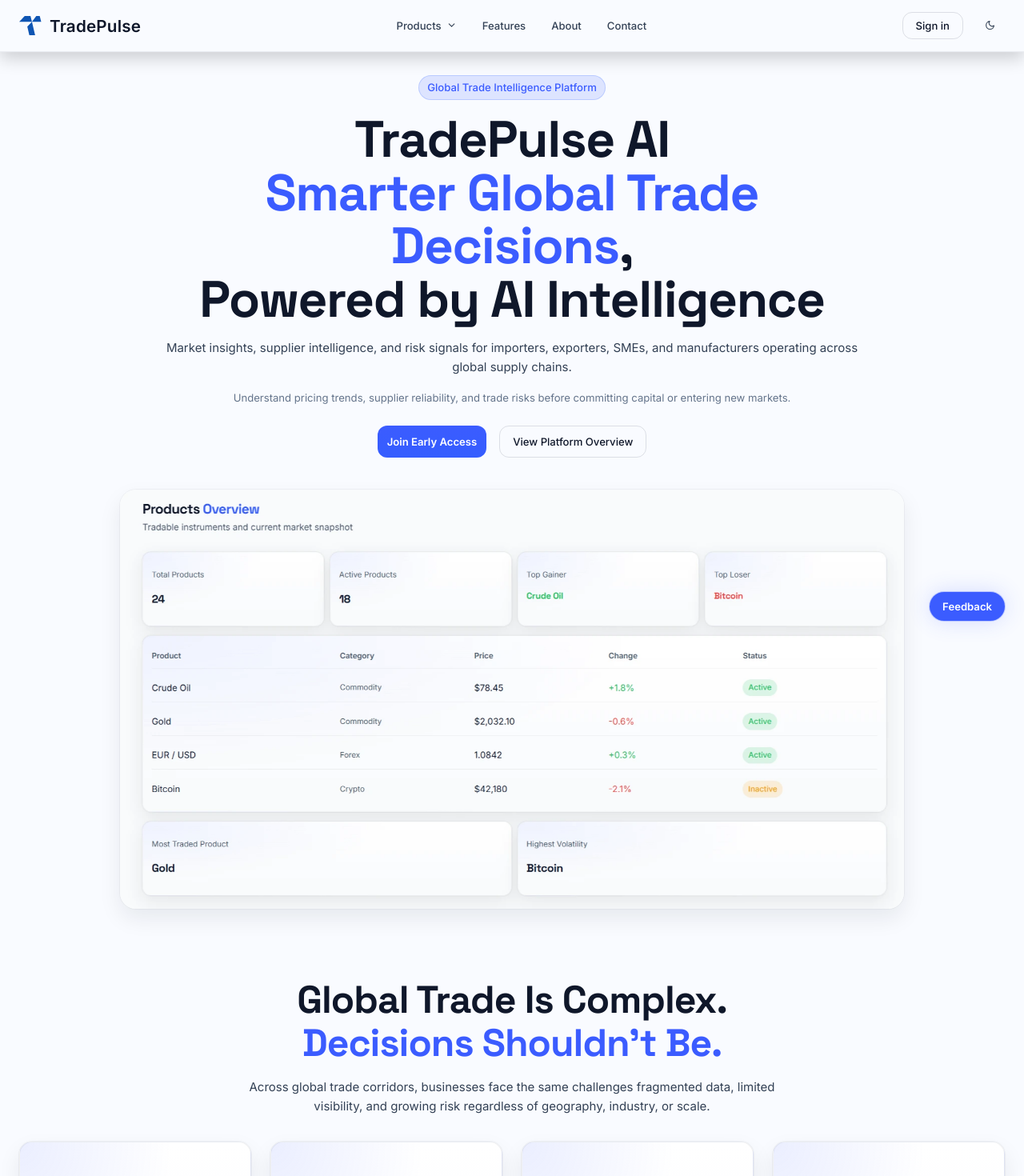
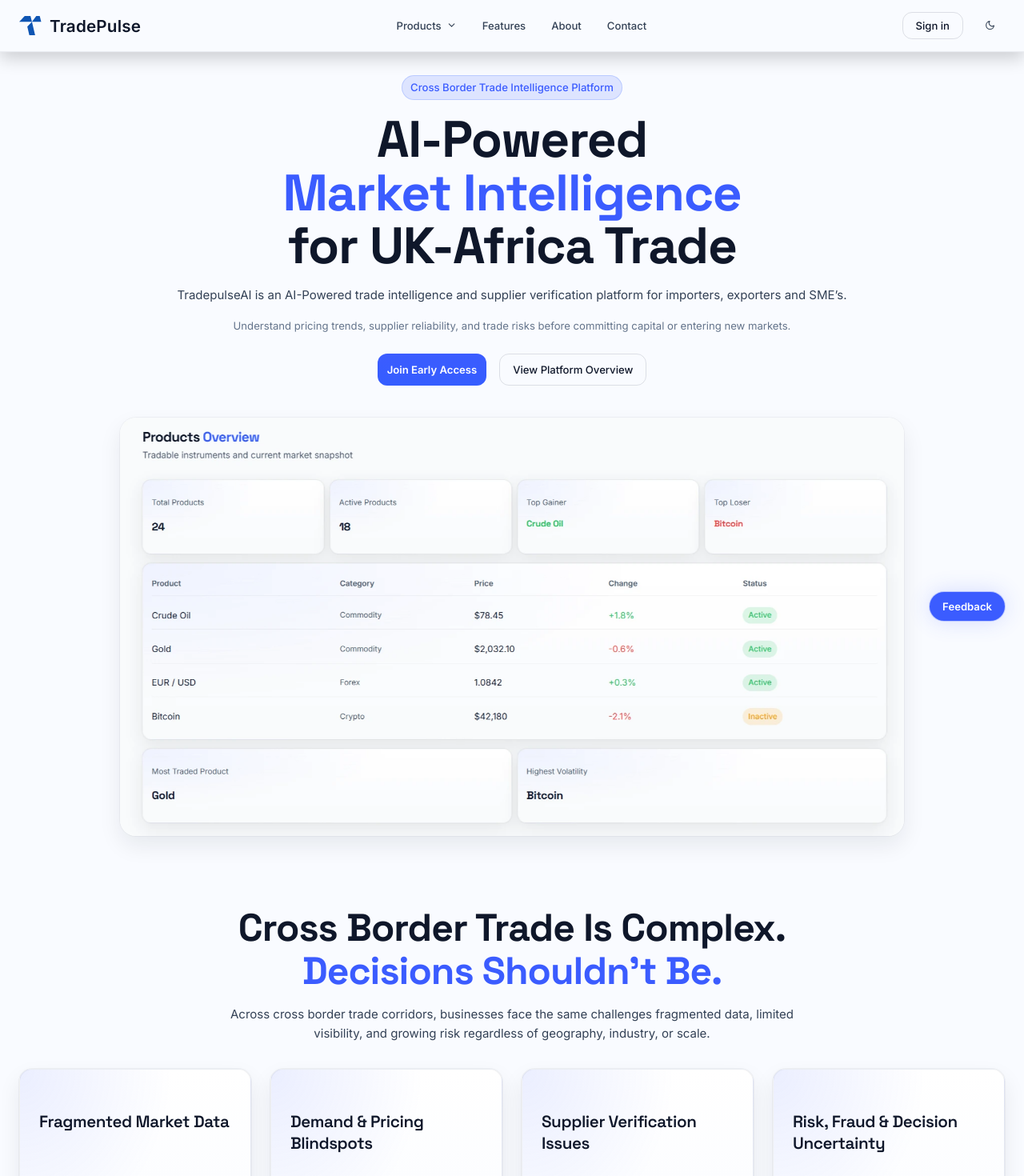
Before and after one commit to shabdasinha1/tradepulse, a React (Vite) app: page / in a window 1280 px wide. Shown: the top 1470 px of the page at 80% size. Built offline with nearby package versions, Linux system fonts and the light colour scheme.

Commit message:
global to cross border words changed

```diff
--- a/src/components/footer/Footer.jsx
+++ b/src/components/footer/Footer.jsx
@@ -81,7 +81,7 @@ const Footer = () => {
             </div>
 
             <p className="tp-footer-desc">
-              AI powered global trade intelligence helping businesses
+              AI powered cross border trade intelligence helping businesses
               make smarter, data-backed cross border decisions.
             </p>
           </div>
--- a/src/pages/home/Home.jsx
+++ b/src/pages/home/Home.jsx
@@ -54,21 +54,19 @@ const Home = () => {
             <div className="tp-hero-ai-content">
 
               <span className="tp-pill tp-pill-primary">
-                Global Trade Intelligence Platform
+                Cross Border Trade Intelligence Platform
               </span>
 
               <h1 className="tp-hero-ai-title">
-                TradePulse AI
+                AI-Powered
                 <br />
-                <span>Smarter Global Trade Decisions</span>,
+                <span>Market Intelligence</span>
                 <br />
-                Powered by AI Intelligence
+                for UK-Africa Trade
               </h1>
 
               <p className="tp-hero-ai-sub">
-                Market insights, supplier intelligence, and risk signals
-                for importers, exporters, SMEs, and manufacturers operating
-                across global supply chains.
+                TradepulseAI is an AI-Powered trade intelligence and supplier verification platform for importers, exporters and SME’s.
               </p>
 
               <p className="tp-hero-ai-support">
@@ -131,13 +129,13 @@ const Home = () => {
           {/* Header */}
           <div className="tp-problem-header">
             <h2 className="tp-problem-title">
-              Global Trade Is Complex.
+              Cross Border Trade Is Complex.
               <br />
               <span>Decisions Shouldn’t Be.</span>
             </h2>
 
             <p className="tp-problem-intro">
-              Across global trade corridors, businesses face the same challenges
+              Across cross border trade corridors, businesses face the same challenges
               fragmented data, limited visibility, and growing risk regardless of
               geography, industry, or scale.
             </p>
@@ -232,12 +230,12 @@ const Home = () => {
             <h2 className="tp-solution-title">
               Intelligence Modules for
               <br />
-              <span>Smarter Global Trade Decisions</span>
+              <span>Smarter Cross Border Trade Decisions</span>
             </h2>
 
 
             <p className="tp-solution-sub">
-              TradePulse AI transforms fragmented global trade data
+              TradePulse AI transforms fragmented cross border trade data
               into actionable intelligence across markets, suppliers,
               and risk signals.
             </p>
@@ -256,7 +254,7 @@ const Home = () => {
                 </h4>
                 <p>
                   Pricing trends, demand signals, and trade flows
-                  consolidated into a unified global market view.
+                  consolidated into a unified cross border market view.
 
                 </p>
               </div>
@@ -303,7 +301,7 @@ const Home = () => {
           {/* Footer */}
           <p className="tp-solution-footer">
             All delivered through a unified decision-support platform
-            built for importers, exporters, and global trade operators.
+            built for importers, exporters, and cross border trade operators.
           </p>
 
 
@@ -475,7 +473,7 @@ const Home = () => {
             <h2 className="tp-final-cta-title">
               Explore the Future of
               <br />
-              <span>Global Trade Intelligence</span>
+              <span>Cross Border Trade Intelligence</span>
             </h2>
 
             <p className="tp-final-cta-sub">
--- a/src/pages/public/about/About.jsx
+++ b/src/pages/public/about/About.jsx
@@ -26,12 +26,12 @@ const About = () => {
       <h1 className="tp-about-hero-title">
         Building <span>Decision Intelligence</span>
         <br />
-        for Global Trade
+        for Cross Border Trade
       </h1>
 
       {/* Lead */}
       <p className="tp-about-hero-lead">
-        TradePulse AI exists to help businesses navigate global trade
+        TradePulse AI exists to help businesses navigate cross border trade
         complexity with clarity transforming fragmented data into
         intelligence that supports better decisions.
       </p>
@@ -77,7 +77,7 @@ const About = () => {
     {/* Header */}
     <div className="tp-audience-header">
       <h2 className="tp-audience-title">
-        Built for <span>Teams Operating in Global Trade</span>
+        Built for <span>Teams Operating in Cross Border Trade</span>
       </h2>
 
       <p className="tp-audience-sub">
@@ -126,7 +126,7 @@ const About = () => {
         <p className="tp-diff-lead">
           TradePulse AI is designed to help businesses
           <strong> understand, evaluate, and act</strong>
-          on global trade signals before execution.
+          on cross border trade signals before execution.
         </p>
       </div>
 
@@ -150,7 +150,7 @@ const About = () => {
             Structured intelligence that explains
             <strong> what matters, why it matters,</strong>
             and <strong>where risk or opportunity is emerging</strong>
-            {" "}across global trade activity.
+            {" "}across cross border trade activity.
           </p>
         </div>
 
@@ -208,13 +208,13 @@ const About = () => {
       <h2 className="tp-vision-title">
         A Scalable Intelligence Platform
         <br />
-        <span>for Smarter Global Trade</span>
+        <span>for Smarter Cross Border Trade</span>
       </h2>
 
       {/* Lead */}
       <p className="tp-vision-lead">
         TradePulse AI is designed to scale across industries,
-        regions, and global trade corridors providing
+        regions, and cross border trade corridors providing
         consistent intelligence as trade complexity grows.
       </p>
 
@@ -228,7 +228,7 @@ const About = () => {
       {/* Horizon statement */}
       <p className="tp-vision-horizon">
         Our long term vision is to become a trusted intelligence layer
-        for global trade helping businesses make smarter, safer,
+        for cross border trade helping businesses make smarter, safer,
         and more confident cross border decisions worldwide.
       </p>
 
@@ -267,7 +267,7 @@ const About = () => {
         <p className="tp-about-emphasis">
           TradePulse AI brings together technology, data, and real-world
           trade understanding into an intelligence platform designed to
-          support better decisions in today’s global economy.
+          support better decisions in today’s cross border economy.
         </p>
       </div>
 
--- a/src/pages/public/contact/Contact.jsx
+++ b/src/pages/public/contact/Contact.jsx
@@ -78,7 +78,7 @@ const Contact = () => {
         <h4>Partnerships</h4>
         <p>
           Interested in data partnerships, integrations,
-          or collaborating on global trade intelligence?
+          or collaborating on cross border trade intelligence?
         </p>
         <button className="tp-btn-outline">
           Explore Partnerships
```
